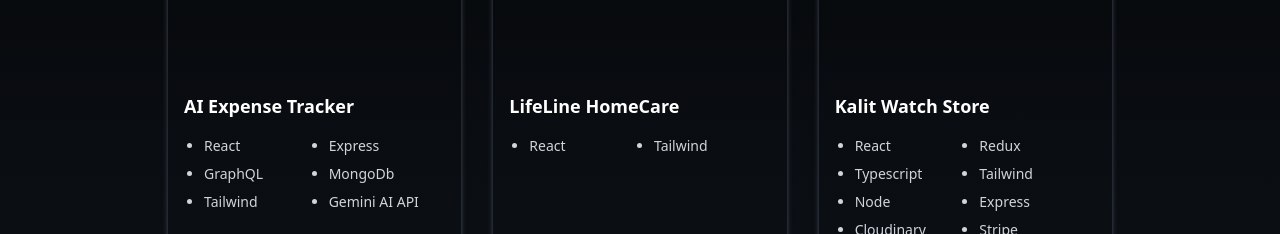
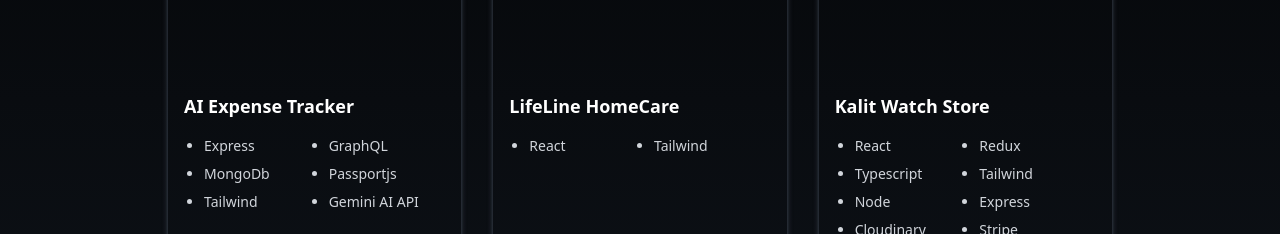
Before and after one commit to NahomT23/Portfolio, a React (Vite) app in the folder Portfolio/: page / in a window 1280 px wide. Shown: the part 2080-2314 px from the top of the page. Built offline with nearby package versions, Linux system fonts and the light colour scheme; a web font is replaced by a local one.

Commit message:
gym site url fixed

```diff
--- a/Portfolio/src/Components/Portfolio.jsx
+++ b/Portfolio/src/Components/Portfolio.jsx
@@ -25,7 +25,7 @@
             src: expt,
             demoLink: 'https://ai-expense-tracker-4.onrender.com/',
             codeLink: 'https://github.com/NahomT23/AI-Expense-Tracker.git',
-            technologies: ['React', 'Express', 'GraphQL', 'MongoDb', 'Tailwind', 'Gemini AI API']
+            technologies: ['Express', 'GraphQL', 'MongoDb', 'Passportjs', 'Tailwind', 'Gemini AI API' ]
         },
         {
             id: 2,
@@ -63,7 +63,7 @@
             id: 6,
             name: 'GymManager Cloud',
             src: gymManager,
-            demoLink: '',
+            demoLink: 'https://gym-manager-v2.vercel.app/',
             codeLink: 'https://github.com/NahomT23/gym-manager-v2.git',
             technologies: ['Nextjs', 'Typescript', 'PostgreSQL', 'Prisma', 'Supabase', 'JWT', 'Zustand', 'Tailwind']
         },
@@ -72,7 +72,7 @@
             name: 'SubLog',
             src: subLog,
             demoLink: 'https://subscription-tracker-wwul.vercel.app/',
-            codeLink: 'https://github.com/NahomT23/GYM-managment.git',
+            codeLink: 'https://github.com/NahomT23/subscription-tracker.git',
             technologies: [ 'Typescript', 'Tanstack React Query', 'Zustand', 'Tailwind', 'Express', 'MongoDb', 'JWT', 'Nodemailer',]
         },
         {
```
